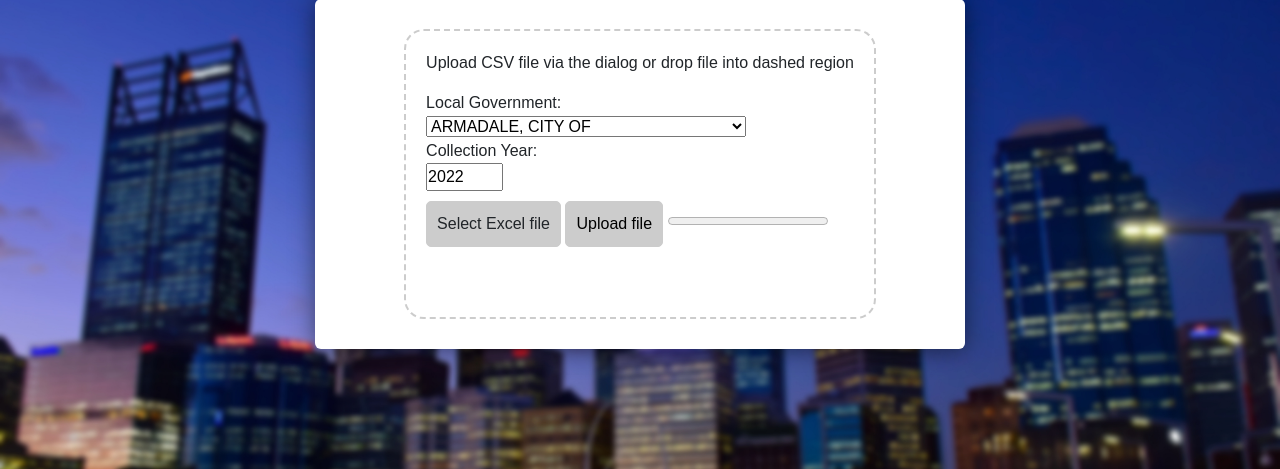
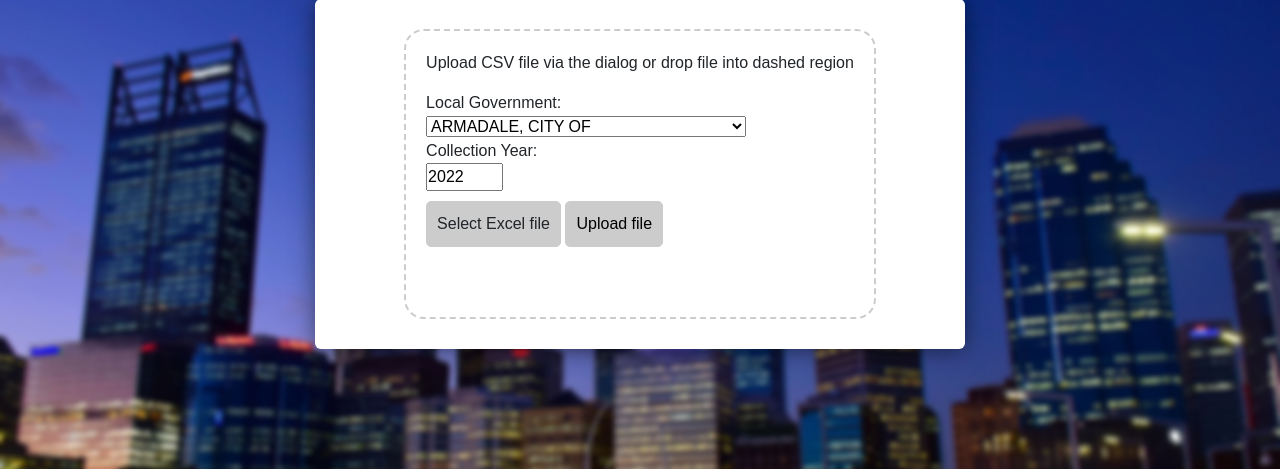
Before and after one commit to Burbukje/CITS3200, a Django app: page /uploader/ in a window 1280 px wide. Shown: the part 116-585 px from the top of the page. Run offline with Django 4.2, Linux system fonts and the light colour scheme; a user stored in the database is signed in.

Commit message:
removed useless progress bar

```diff
--- a/webScraper/templates/uploader.html
+++ b/webScraper/templates/uploader.html
@@ -56,7 +56,6 @@
     <br>
     <label class="button" for="fileElem">Select Excel file</label>
     <button class="button" type="submit" id="upload-btn">Upload file</button>
-    <progress id="progress-bar" value=0 max=100></progress>
     <div id="gallery"></div>
     <br>
     {% if uploaded == 0 %}
```
